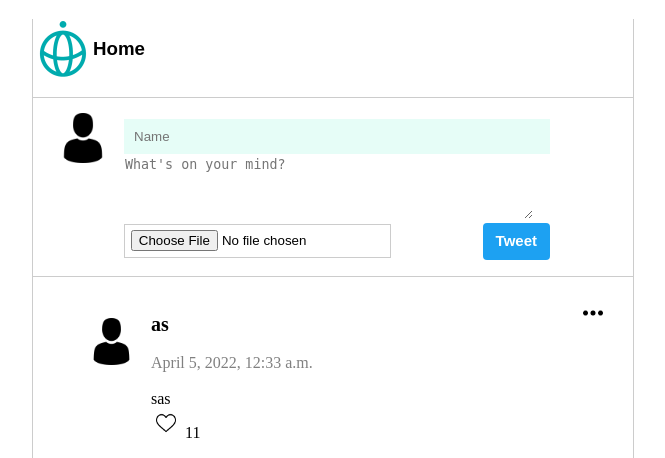
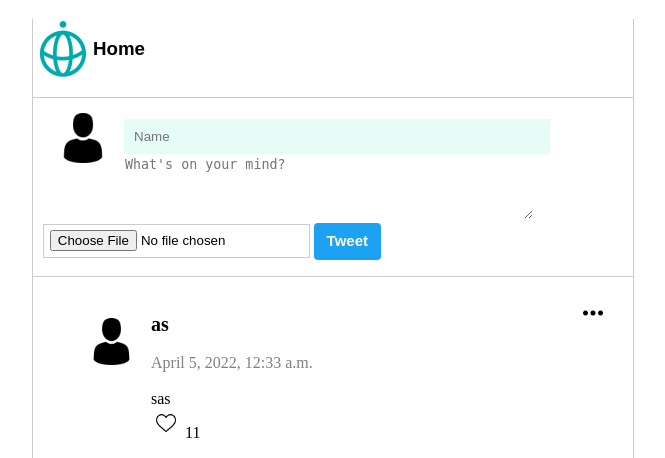
Before and after one commit to pocky89alex/Twitter-Clone, a Django app: template templates/posts.html in a window 1280 px wide. Shown: the top 458 px of the page, without its empty margins (307-972 px from the left). Run offline with Django 4.2, Linux system fonts and the light colour scheme; the template is opened without the code that fills it: values that come from a table or form of the project are taken from there, others are empty; data comes from the database, SQL or seed files in the repository; parts of the project's set-up code (start-up, migrations or seed data) failed here and were passed over.

Commit message:
Update style.css

```diff
--- a/static/css/style.css
+++ b/static/css/style.css
@@ -114,15 +114,14 @@
   .file {
     padding: 1%;
     border: 1px solid #ccc;
-    margin-left: 81px;
+/*     margin-left: 81px; */
     background-color: white;
-    margin-right: 88px;
+/*     margin-right: 88px; */
     margin-bottom: 8px;
   }
   #cancel {
     background-color: #494949 !important;
-    margin-left: -54px;
-    margin-right: 38px;
+
   }
   .heart img {
     width: 20px;
```
